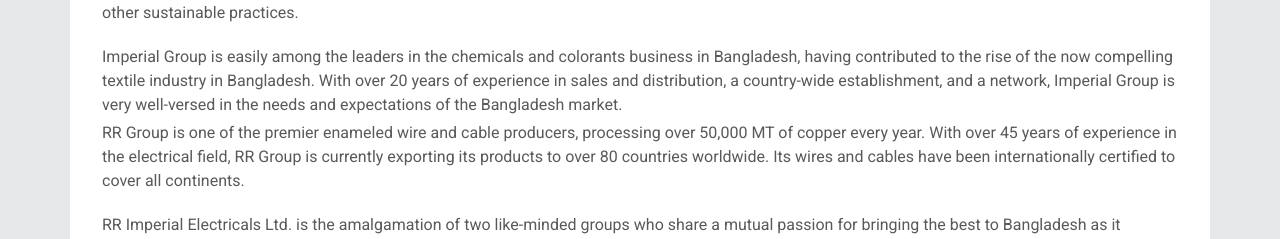
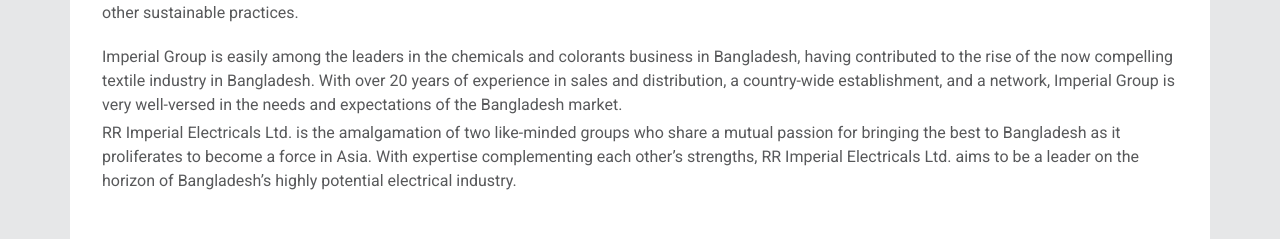
Before and after one commit to Shazed94/rr-imperial, a Next.js app: page /who-we-are/our-profile in a window 1280 px wide. Shown: the part 2467-2706 px from the top of the page. Built offline with nearby package versions, Linux system fonts and the light colour scheme; no server answers.

Commit message:
update who we are

```diff
--- a/app/who-we-are/our-profile/page.jsx
+++ b/app/who-we-are/our-profile/page.jsx
@@ -129,13 +129,13 @@
             establishment, and a network, Imperial Group is very well-versed in
             the needs and expectations of the Bangladesh market.
           </p>
-          <p className="text-[#58595B] font-normal mb-5">
+          {/* <p className="text-[#58595B] font-normal mb-5">
             RR Group is one of the premier enameled wire and cable producers,
             processing over 50,000 MT of copper every year. With over 45 years
             of experience in the electrical field, RR Group is currently
             exporting its products to over 80 countries worldwide. Its wires and
             cables have been internationally certified to cover all continents.
-          </p>
+          </p> */}
           <p className="text-[#58595B] font-normal mb-5">
             RR Imperial Electricals Ltd. is the amalgamation of two like-minded
             groups who share a mutual passion for bringing the best to
```
